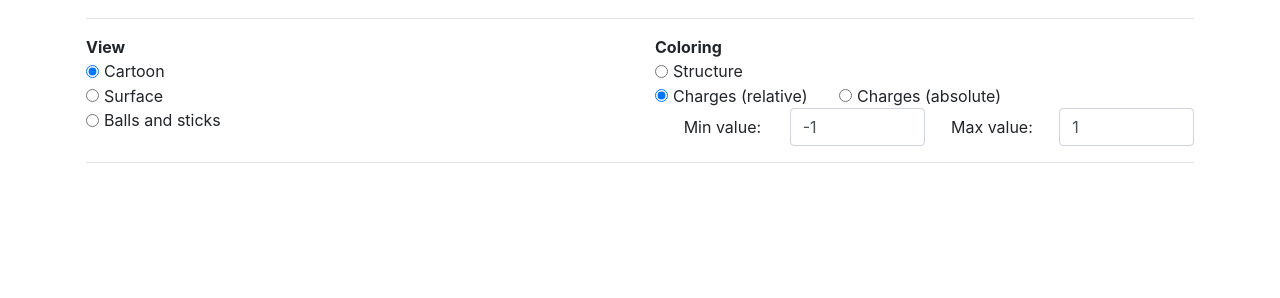
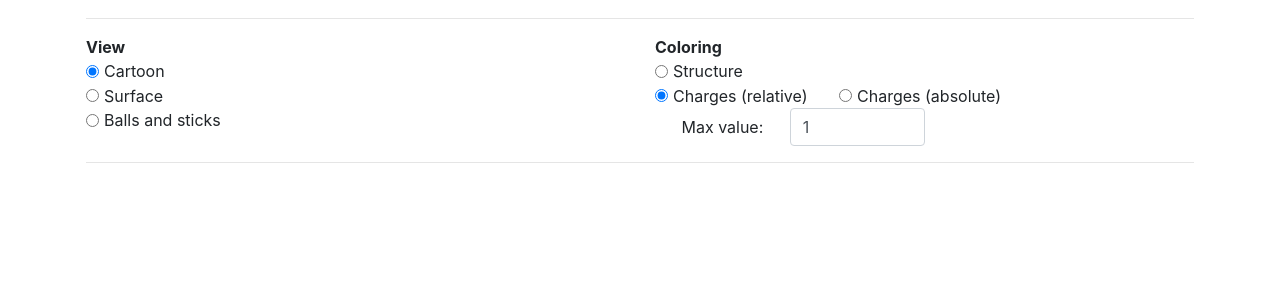
Before and after one commit to sb-ncbr/AlphaCharges, a Flask app: template app/templates/results.html in a window 1280 px wide. Shown: the part 247-545 px from the top of the page. Run offline with Flask 2, Linux system fonts and the light colour scheme; the template is opened without the code that fills it, so the values that code supplies are empty; some libraries are stand-ins or nearby versions.

Commit message:
feat: removed min range button

```diff
--- a/app/templates/results.html
+++ b/app/templates/results.html
@@ -74,10 +74,6 @@
                                 <label class="form-check-label" for="colors_absolute">Charges (absolute)</label>
                             </div>
                             <div class="form-group form-inline mb-0">
-                                <label class="col-sm-6 col-lg-3 col-form-label" for="min_value">Min value:</label>
-                                <input class="col-sm-6 col-lg-3 form-control" type="number" id="min_value"
-                                       name="min_value"
-                                       min="-5" max="5" step="0.1" value="-1">
                                 <label class="col-sm-6 col-lg-3 col-form-label" for="max_value">Max value:</label>
                                 <input class="col-sm-6 col-lg-3 form-control" type="number" id="max_value"
                                        name="max_value"
```
